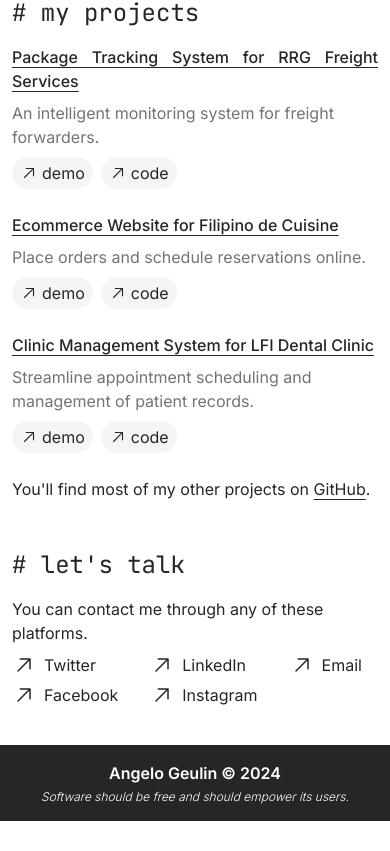
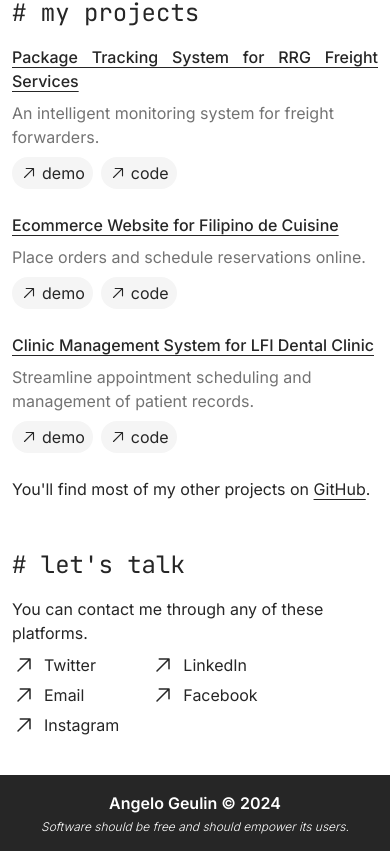
Before and after one commit to arvl130/personal-website, a Next.js app: page / in a window 390 px wide. Shown: the part 559-1410 px from the top of the page. Before the commit the page ends 1380 px from the top, so only its background shows below. Built offline with nearby package versions, Linux system fonts and the light colour scheme.

Commit message:
style: use two columns on smaller screens

```diff
--- a/src/app/contact-section.tsx
+++ b/src/app/contact-section.tsx
@@ -7,7 +7,7 @@ export function ContactSection() {
         let&apos;s talk
       </h2>
       <p className="mb-2">You can contact me through any of these platforms.</p>
-      <ul className="grid grid-cols-[auto_auto_1fr] gap-x-8">
+      <ul className="grid grid-cols-[auto_1fr] sm:grid-cols-[auto_auto_1fr] gap-x-8">
         <li>
           <a
             href="https://twitter.com/ageulin123"
```
